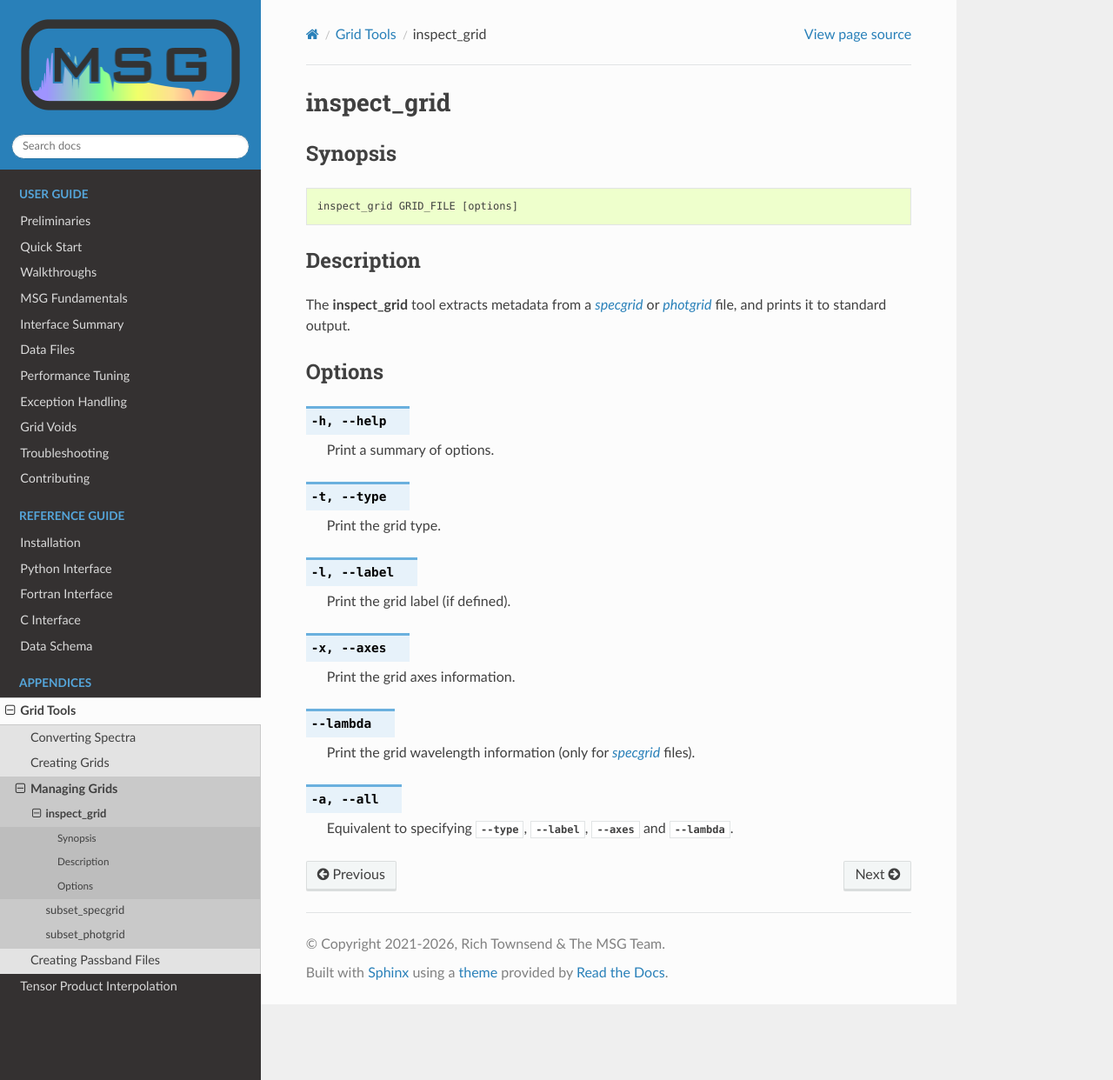
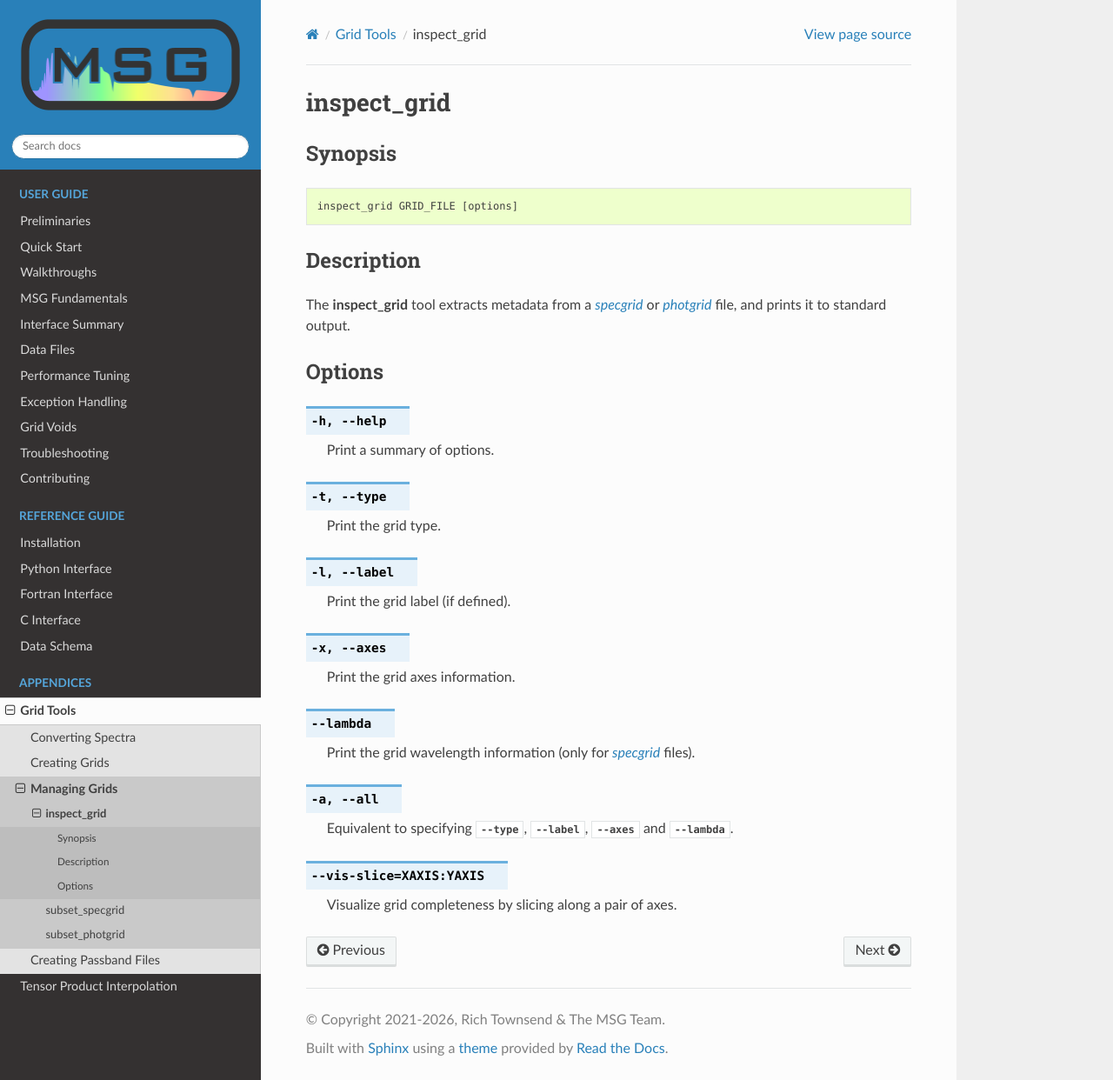
Before and after one commit to rhdtownsend/msg, a Sphinx documentation site: the page built from docs/source/appendices/grid-tools/inspect_grid.rst, in a window 1280 px wide and 1242 px high. Shown: the whole window at 87% size. Built offline with Sphinx 7.4.7 and the Read the Docs theme 3.1.0, drawn with Linux system fonts in a browser that asks for light colours.

Commit message:
Tweaked grid visualization, and updated docs

```diff
--- a/docs/source/appendices/grid-tools/inspect_grid.rst
+++ b/docs/source/appendices/grid-tools/inspect_grid.rst
@@ -46,3 +46,7 @@ Options
 
    Equivalent to specifying :option:`--type`, :option:`--label`,
    :option:`--axes` and :option:`--lambda`.
+
+.. option:: --vis-slice=XAXIS:YAXIS
+
+   Visualize grid completeness by slicing along a pair of axes.
```
Also changed, not shown: 2 other files.
